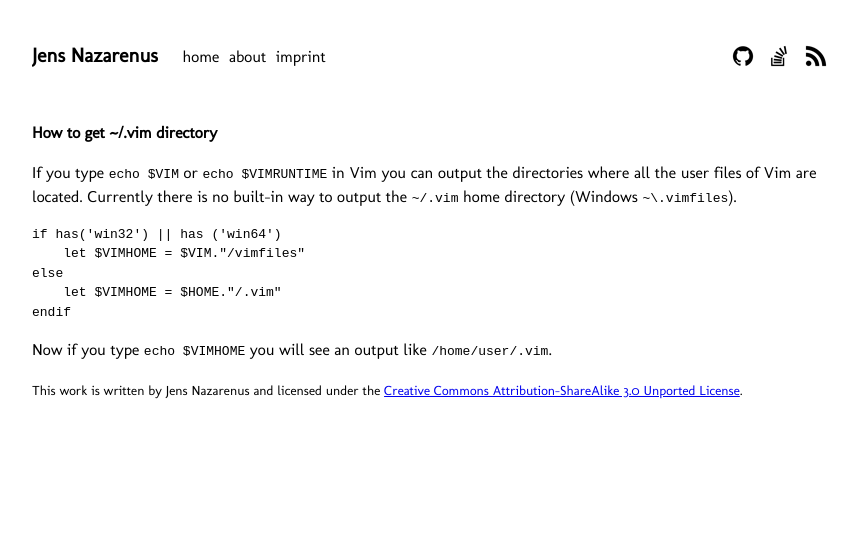
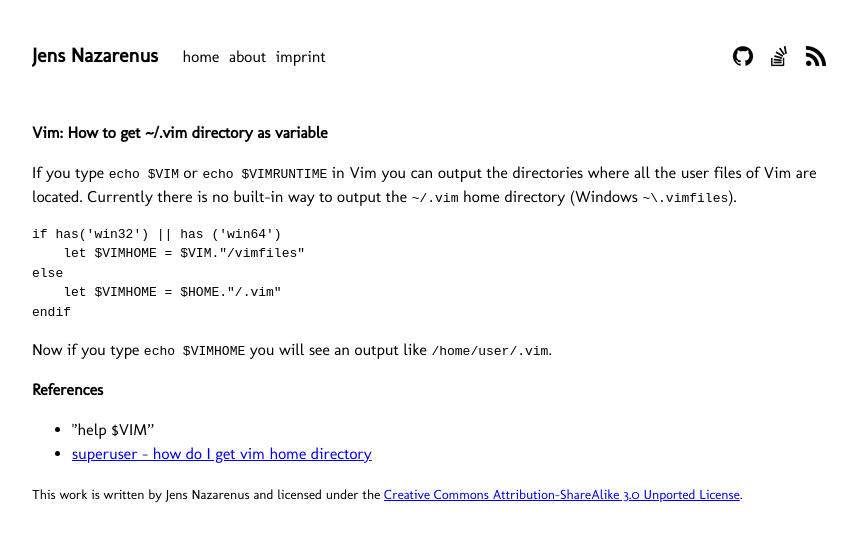
Before and after one commit to jens-na/jens-na.github.io, a Jekyll site: the page built from _posts/2013-10-21-vim-home-as-variable.md, in a window 1280 px wide. Shown: the top 542 px of the page, without its empty margins (208-1065 px from the left). Built offline with Jekyll 4.4.1, drawn with Linux system fonts in a browser that asks for light colours.

Commit message:
edited posts

```diff
--- a/_posts/2013-10-21-vim-home-as-variable.md
+++ b/_posts/2013-10-21-vim-home-as-variable.md
@@ -1,6 +1,6 @@
 ---
 layout: post
-title: How to get ~/.vim directory
+title: Vim&#58; How to get ~/.vim directory as variable
 ---
 
 {{ page.title }}
@@ -16,3 +16,8 @@
     endif
 
 Now if you type `echo $VIMHOME` you will see an output like `/home/user/.vim`.
+
+References
+==========
+  * ''help $VIM''
+  * [superuser - how do I get vim home directory](http://superuser.com/questions/119991/how-do-i-get-vim-home-directory)
```
Also changed, not shown: _posts/2013-07-21-pathogen-vim.md (+1 -1 lines).
